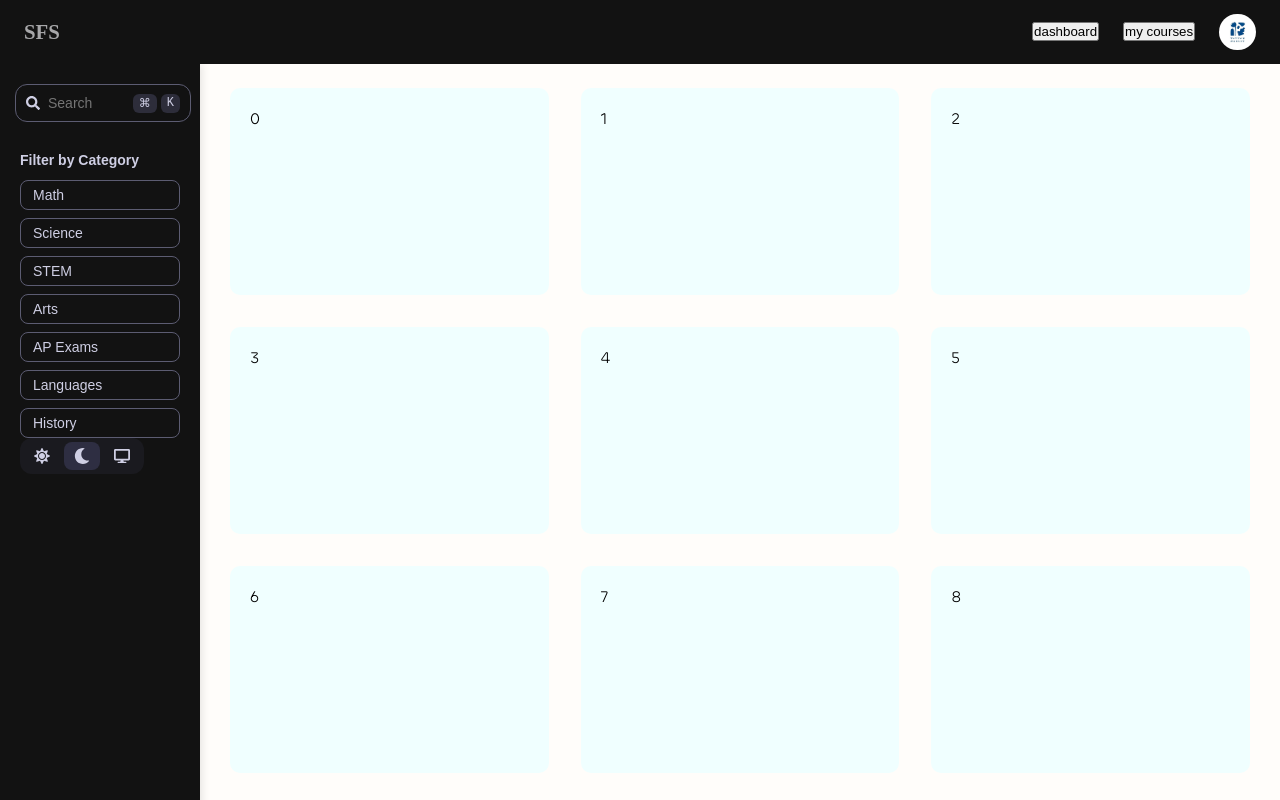
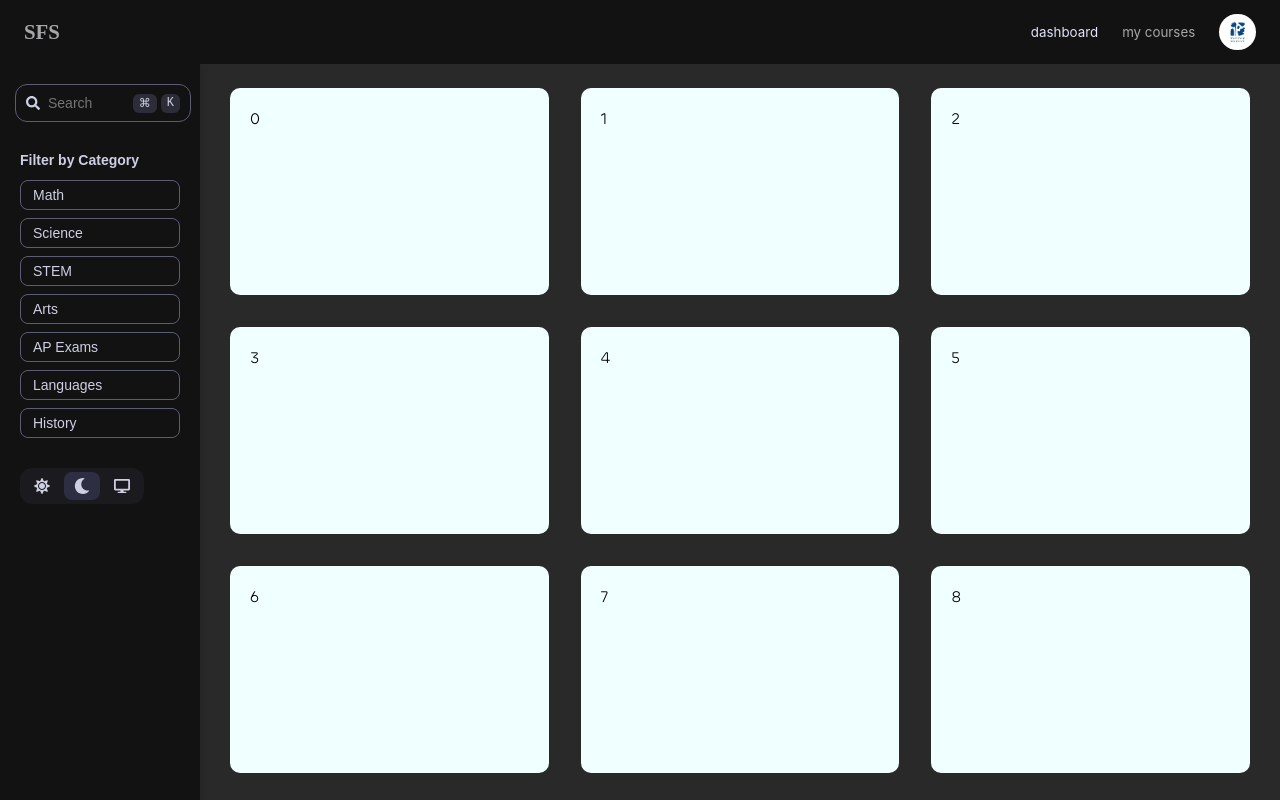
Before and after one commit to Zhaom4/sfs-repo, a React (Vite) app in the folder frontend/: page /mainpg in a window 1280 px wide. Built offline with nearby package versions, Linux system fonts and the light colour scheme.

Commit message:
ux updates

```diff
--- a/frontend/src/components/NavBar.jsx
+++ b/frontend/src/components/NavBar.jsx
@@ -1,19 +1,40 @@
 import styles from '../components/NavBar.module.css'
+import clsx from 'clsx'
+import { useState } from 'react'
 
 function NavBar(){
-  return(
+  const [activebtn, changeActivebtn] = useState('dashboard')
+  const handleClick = (btnName) => {
+    changeActivebtn(btnName)
+  }
+
+  return (
     <>
-      <div className={styles['navBar']}>
-        <div className={styles['left']}>SFS</div>
-        <div className={styles['right']}>
-          <button>dashboard</button>
-          <button>my courses</button>
-          <button className={styles['profile-icon']}></button>
+      <div className={styles["navBar"]}>
+        <div className={styles["left"]}>SFS</div>
+        <div className={styles["right"]}>
+          <button
+            className={clsx(styles["nav-btn"],
+              activebtn === 'dashboard' && styles['active']
+            )}
+            onClick={() => handleClick('dashboard')}
+          >
+            dashboard
+          </button>
+          <button
+            className={clsx(styles["nav-btn"],
+            activebtn === 'my-courses' && styles['active']
+
+            )}
+            onClick={() => handleClick("my-courses")}
+          >
+            my courses
+          </button>
+          <button className={styles["profile-icon"]}></button>
         </div>
-
       </div>
     </>
-  )
+  );
 }
 
 export default NavBar
--- a/frontend/src/components/NavBar.module.css
+++ b/frontend/src/components/NavBar.module.css
@@ -19,6 +19,20 @@
   font-weight: 500;
   z-index: 2;
 }
+
+.nav-btn{
+  font-family: inter;
+  background: none;
+  border: none;
+  color: #a7a7a9;
+  transition: all 0.3s ease;
+}
+
+.nav-btn.active{
+  color: #e2e2f9;
+
+}
+
 
 .navBar .left{
   font-weight: 700;
--- a/frontend/src/components/Sidebar.module.css
+++ b/frontend/src/components/Sidebar.module.css
@@ -21,6 +21,7 @@
 }
 .filter-section {
   margin-top: 30px;
+  margin-bottom: 30px;
 }
 
 .filter-section h3 {
--- a/frontend/src/pages/WelcomePage.css
+++ b/frontend/src/pages/WelcomePage.css
@@ -25,7 +25,7 @@ body {
   background-color: var(--background-color) !important;
   overflow-x: hidden;
   font-family: 'Chillax';
-  overflow: hidden;
+  /* overflow: hidden; */
   margin: 0 !important;
   padding: 0 !important;
 }
@@ -43,6 +43,7 @@ body {
 }
 
 .about-us {
+  height: 200vh;
   background-color: #0a0c12;
   z-index: 2;
   position: relative;
--- a/frontend/src/pages/WelcomePage.jsx
+++ b/frontend/src/pages/WelcomePage.jsx
@@ -49,10 +49,11 @@ function WelcomePage() {
       scrollTrigger: {
         trigger: section1Ref.current,
         start: "top top",
-        end: "bottom top",
+        end: "top bottom",
         scrub: 1,
         pin: section1Ref.current,
-        pinSpacing: false
+        pinSpacing: true,
+        markers: true
       }
     });
 
--- a/frontend/src/pages/customer/MainPage.module.css
+++ b/frontend/src/pages/customer/MainPage.module.css
@@ -3,7 +3,7 @@
 }
 
 body{
-  background-color: rgb(41, 41, 41);
+  background-color: rgb(41, 41, 41) !important;
 }
 
 .main-section{
@@ -24,7 +24,9 @@ body{
   background-color: azure;
   padding: 20px;
   border-radius: 10px;
+  min-width: 250px;
 }
+
 
 .theme-button:focus{
   outline: none;
```
